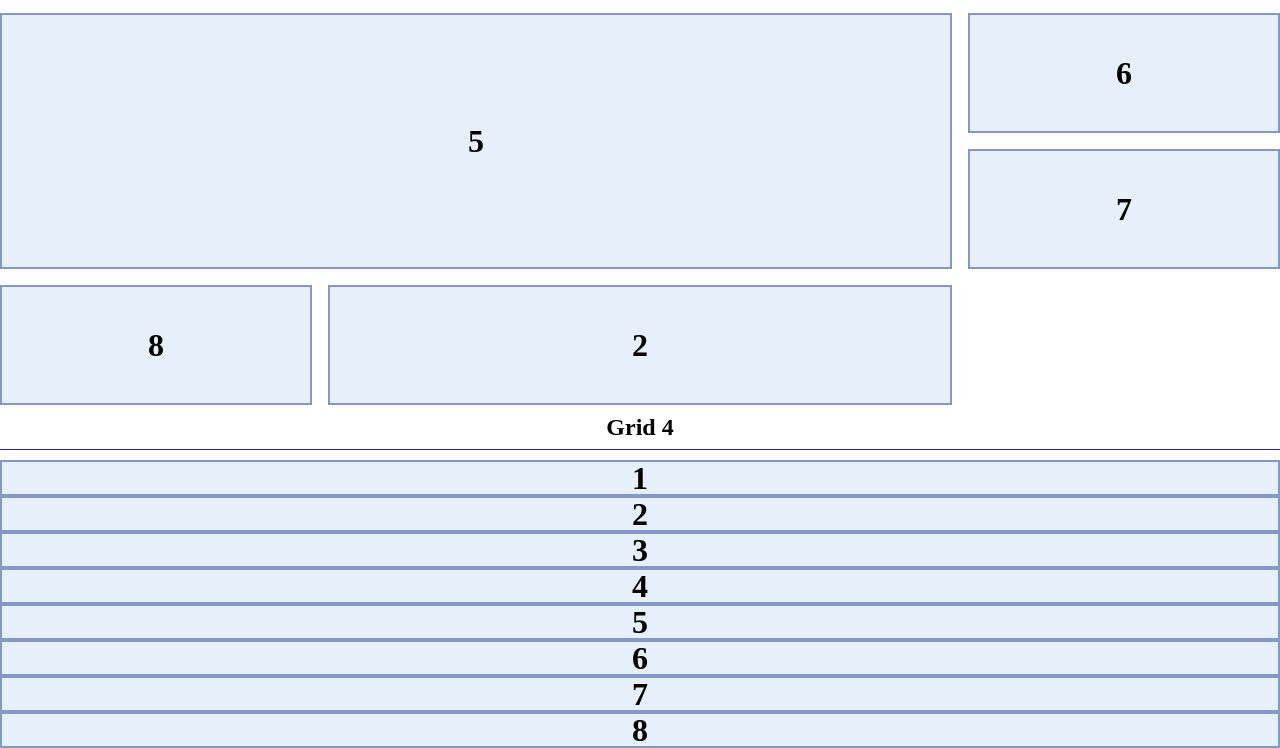
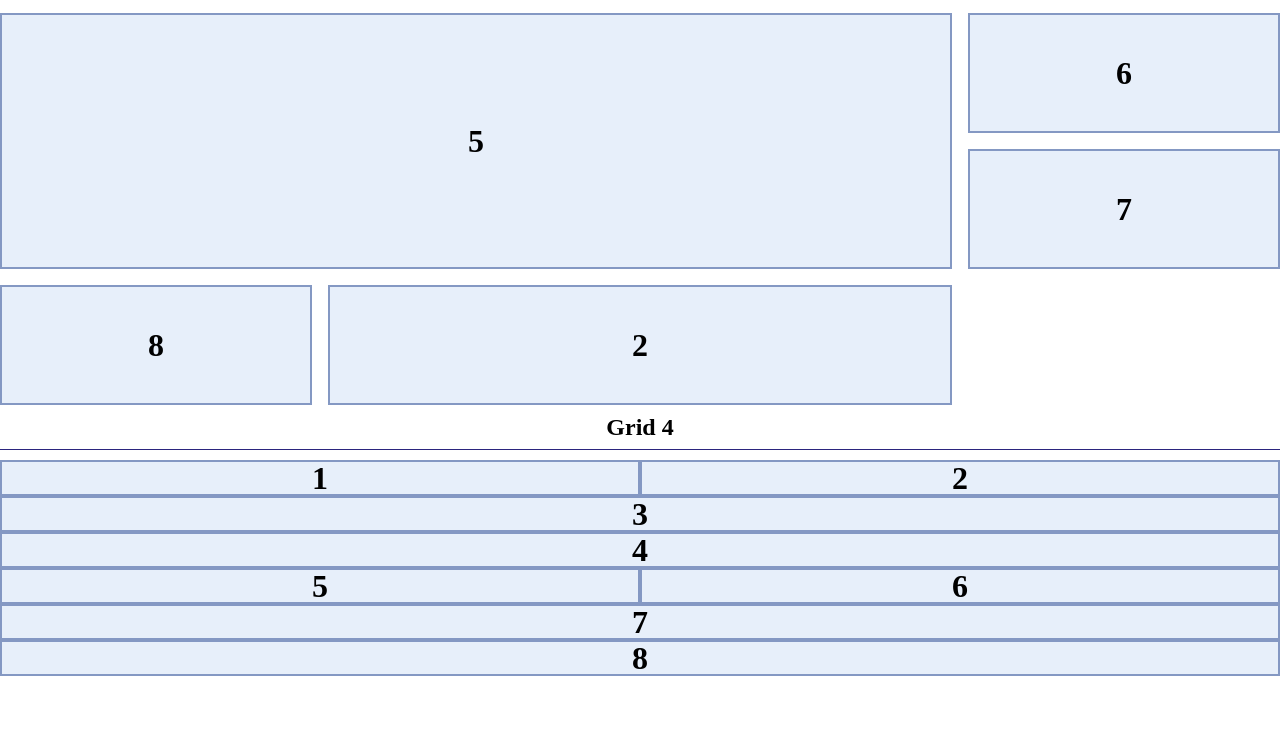
Before and after one commit to geor0238/lv1-week-11, a plain HTML site: page index.html in a window 1280 px wide. Shown: the part 1120-1868 px from the top of the page. After the commit the page ends 1796 px from the top, so only its background shows below. Drawn offline with Linux system fonts and the light colour scheme.

Commit message:
grid 4 sections and map

```diff
--- a/css/main.css
+++ b/css/main.css
@@ -162,3 +162,30 @@ section.three div:nth-child(5){
     grid-row start: 1;
     grid-column end: span 2; */
 }
+
+/* -------------------------------------------
+              GRID MAPPING
+------------------------------------------- */
+
+section.four article{
+    display: grid;
+
+    /* this draws a map of different areas you can use in your grid */
+    grid-template-areas:
+    "nav cart"
+    "header header"
+    "main main"
+    "photo1 photo2"
+    "aside aside"
+    "footer footer";
+}
+
+/* then you can tell each element which area it should use */
+section.four div:nth-child(1){ grid-area: nav; }
+section.four div:nth-child(2){ grid-area: cart; }
+section.four div:nth-child(3){ grid-area: header; }
+section.four div:nth-child(4){ grid-area: main; }
+section.four div:nth-child(5){ grid-area: photo1; }
+section.four div:nth-child(6){ grid-area: photo2; }
+section.four div:nth-child(7){ grid-area: aside; }
+section.four div:nth-child(8){ grid-area: footer; }
```
